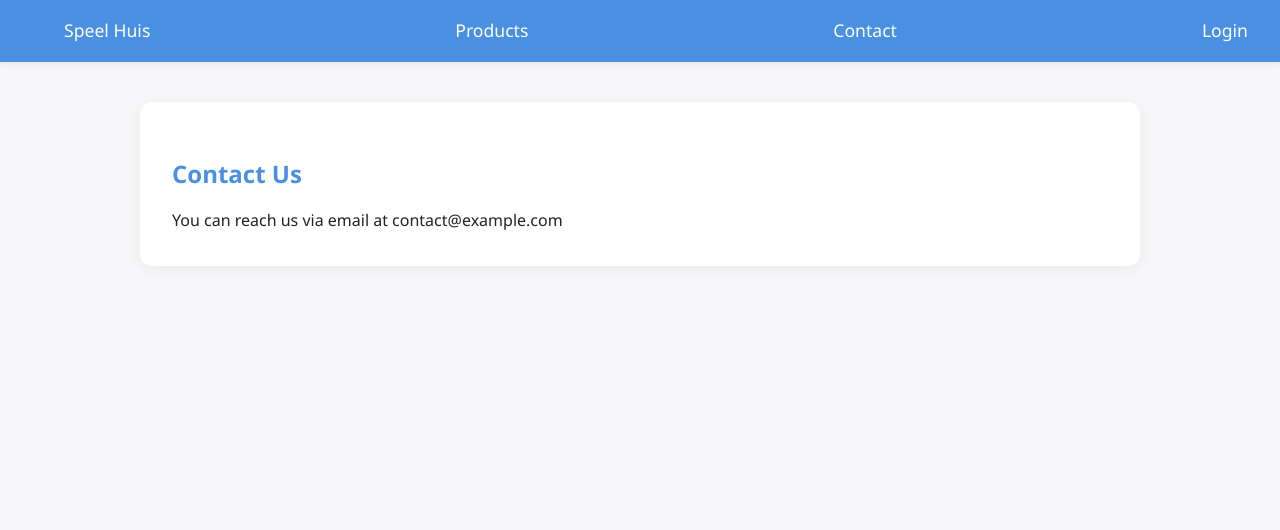
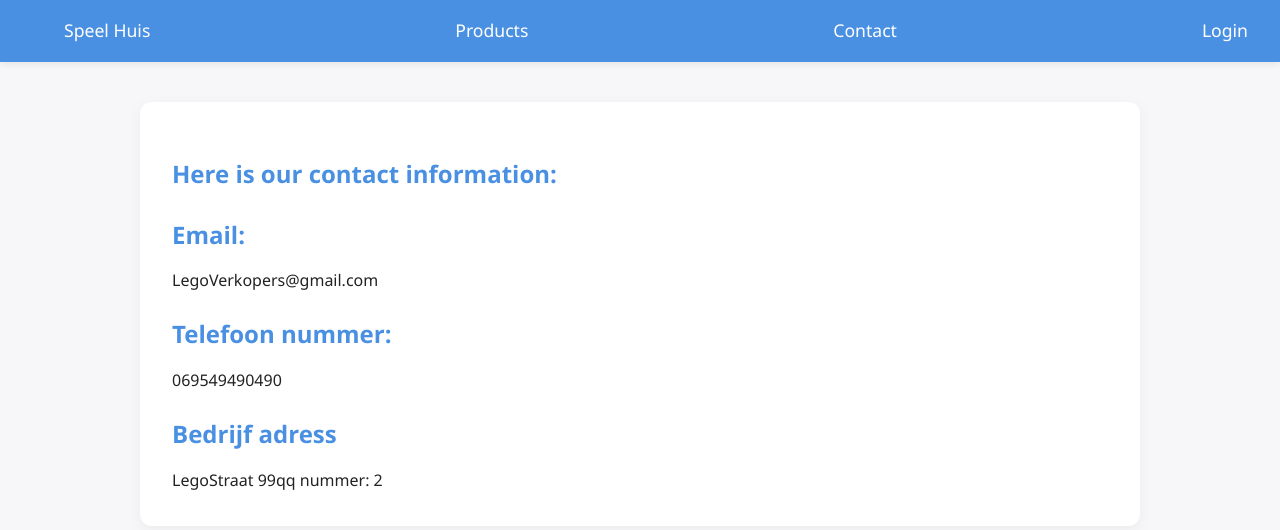
Before and after one commit to Handedblade/Speelhuis-project-nova-college, a PHP site: page /contact.php in a window 1280 px wide. Shown: the top 530 px of the page. Run offline with PHP 8.4, Linux system fonts and the light colour scheme.

Commit message:
contact pagina de goeie deze keer

```diff
--- a/contact.php
+++ b/contact.php
@@ -26,8 +26,13 @@ include "Classes/themes.php";
 
     <main>
         <section class="content" id="contact">
-            <h2>Contact Us</h2>
-            <p>You can reach us via email at contact@example.com</p>
+              <h1>Here is our contact information:</h1>
+            <h2> Email: </h2>
+            <p>LegoVerkopers@gmail.com</p>
+            <h2>Telefoon nummer: </h2>
+            <p>069549490490</p>
+            <h2>Bedrijf adress</h2>
+            <p>LegoStraat 99qq nummer: 2 </p>
         </section>
     </main>
 
```
